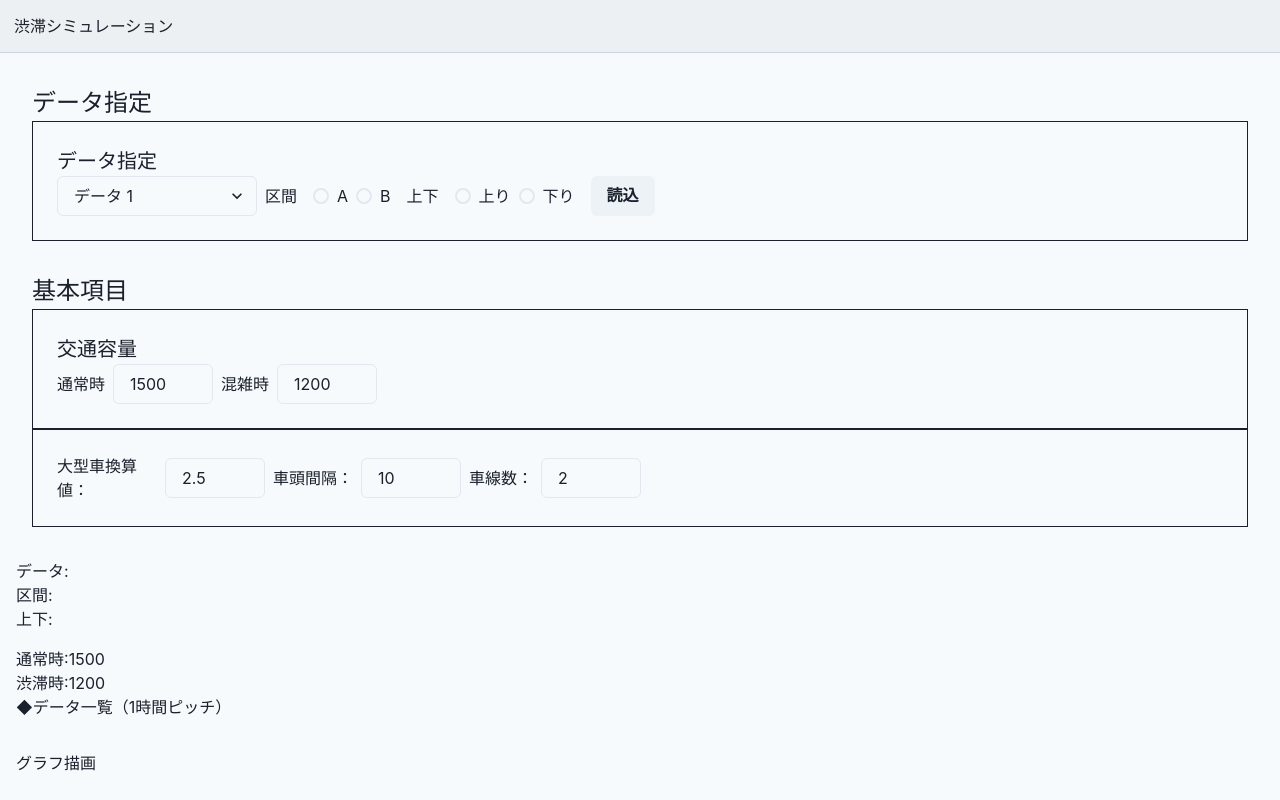
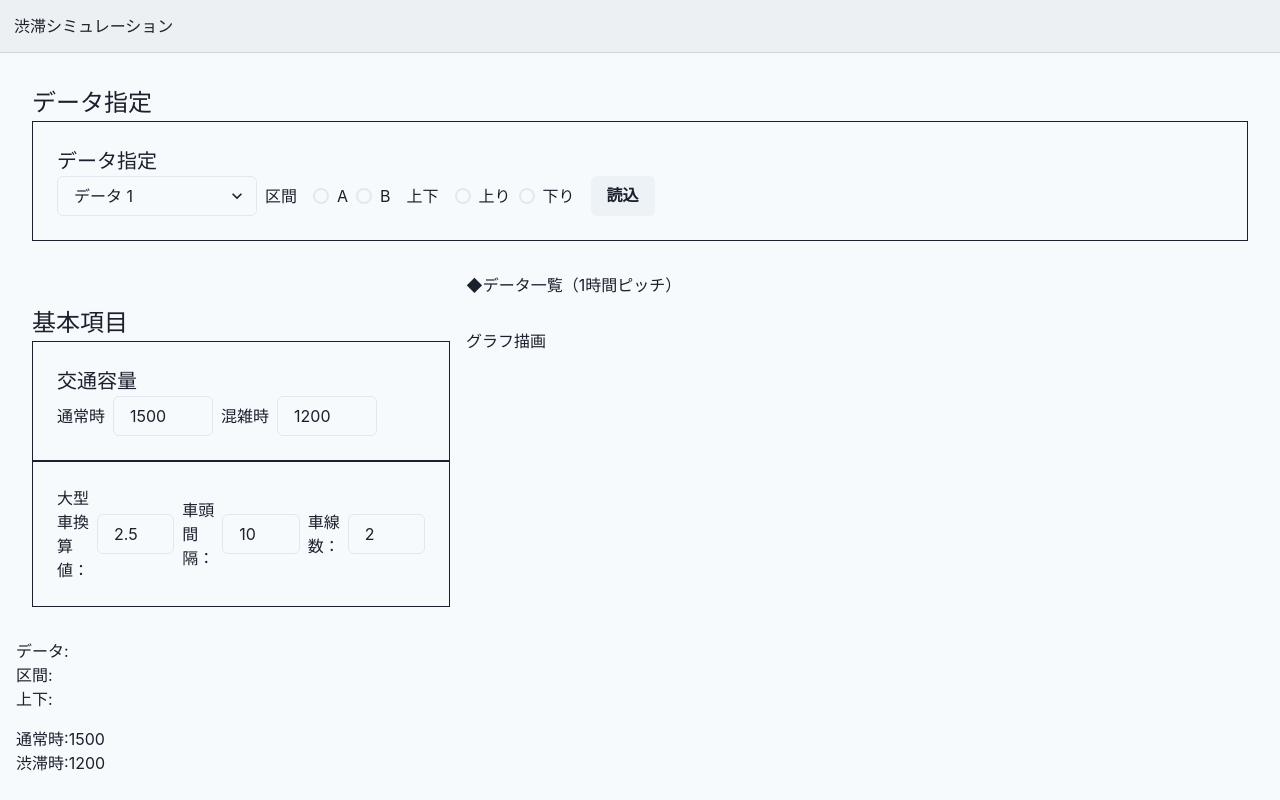
Before and after one commit to civitort/react_simulation, a React (Create React App) app: page / in a window 1280 px wide. Built offline with nearby package versions, Linux system fonts and the light colour scheme.

Commit message:
grid でレイアウト調整

```diff
--- a/src/App.js
+++ b/src/App.js
@@ -3,6 +3,8 @@ import {
   Button,
   ChakraProvider,
   Container,
+  Grid,
+  GridItem,
   HStack,
   Input,
   Radio,
@@ -82,8 +84,7 @@ function App() {
             ? state.calc_option.capacity_jutai
             : state.calc_option.capacity_normal;
         // 捌け残り交通量
-        var remain =
-          result[index][cols.all] - result[index][cols.yoryo];
+        var remain = result[index][cols.all] - result[index][cols.yoryo];
         result[index][cols.remain] = remain > 0 ? remain : 0;
         // 累積交通量
         var remain_all =
@@ -130,14 +131,14 @@ function App() {
           data_option: {
             ...state.data_option,
             [action.field]: action.payload,
-          }
+          },
         };
         if (apiData !== undefined) {
           var dat = calcHourData(apiData, result);
           result = {
             ...result,
-            view_data: dat
-          }
+            view_data: dat,
+          };
         }
         return result;
       }
@@ -145,8 +146,8 @@ function App() {
         var dat = calcHourData(apiData, state);
         return {
           ...state,
-          view_data : dat
-        }
+          view_data: dat,
+        };
       default:
         throw new Error();
     }
@@ -163,8 +164,8 @@ function App() {
     );
     setApiData(res.data);
     dispatch({
-      type:"reset_data"
-    })
+      type: "reset_data",
+    });
     setReading(false);
   };
   return (
@@ -173,7 +174,7 @@ function App() {
         <HeaderLayout>
           <Text fontSize={"16px"}>渋滞シミュレーション</Text>
         </HeaderLayout>
-        <Container maxW="container.xl">
+        <Container maxW="container.2xl">
         <Box m={"1em"} my={"2em"}>
                 <InputTitle name="データ指定" />
                 <Box border={"1px"} p="1.5em">
@@ -243,6 +244,9 @@ function App() {
                   )}
                 </Box>
               </Box>
+          <Grid templateColumns={'450px 1fr'}>
+          <GridItem >
+
               <Box m={"1em"} my={"2em"}>
                 <InputTitle name="基本項目" />
                 <Box border={"1px"} p="1.5em">
@@ -332,6 +336,8 @@ function App() {
                 <Text>通常時:{state.calc_option.capacity_normal}</Text>
                 <Text>渋滞時:{state.calc_option.capacity_jutai}</Text>
               </>
+            </GridItem>
+            <GridItem>
               <Box>
                 <Text>◆データ一覧（1時間ピッチ）</Text>
 
@@ -355,6 +361,8 @@ function App() {
               <>
                 <Text>グラフ描画</Text>
               </>
+            </GridItem>
+          </Grid>
         </Container>
       </Box>
     </ChakraProvider>
```
Lines whose indentation alone changed are shown as unchanged.
